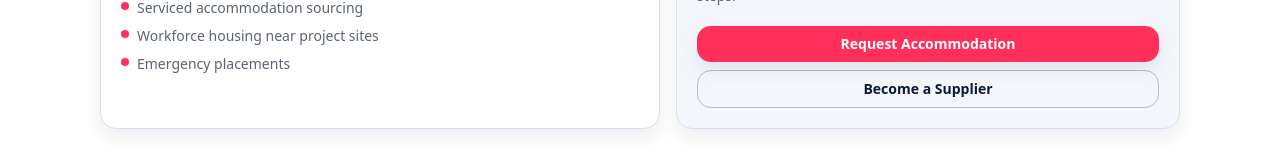
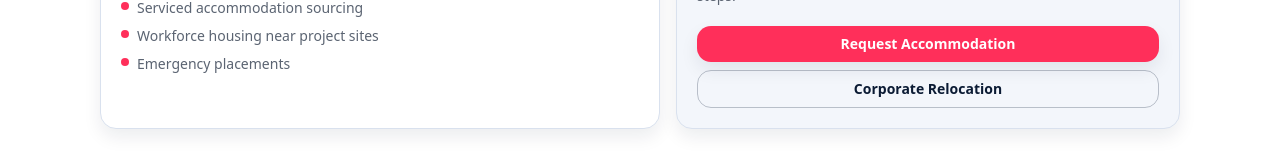
Before and after one commit to AfendiProperty/afendi-property, a Next.js app: page /locations/dubai in a window 1280 px wide. Shown: the part 400-560 px from the top of the page. Built offline with nearby package versions, Linux system fonts and the light colour scheme; no server answers.

Commit message:
Add internal links to corporate relocation page

```diff
--- a/app/locations/[slug]/page.tsx
+++ b/app/locations/[slug]/page.tsx
@@ -3,14 +3,14 @@ import { Metadata } from "next";
 import { Container } from "@/components/Container";
 import { Card } from "@/components/Card";
 import { Button } from "@/components/Button";
-import { getLocation, locations } from "@/lib/data/locations";
+import { getLocation, locations, type Location } from "@/lib/data/locations";
 
 export async function generateStaticParams() {
   return locations.map((l) => ({ slug: l.slug }));
 }
 
 export async function generateMetadata({ params }: { params: { slug: string } }): Promise<Metadata> {
-  const l = getLocation(params.slug);
+  const l = getLocation(params.slug) as Location | undefined;
   if (!l) return { title: "Location | Afendi Property" };
 
   const title = l.seoTitle || `${l.title} | Afendi Property`;
@@ -70,8 +70,8 @@ export default function LocationDetailPage({ params }: { params: { slug: string
             </p>
             <div className="mt-5 grid gap-2">
               <Button href="/contact">Request Accommodation</Button>
-              <Button href="/for-suppliers" variant="secondary">
-                Become a Supplier
+              <Button href="/corporate-relocation" variant="secondary">
+                Corporate Relocation
               </Button>
             </div>
           </Card>
```
